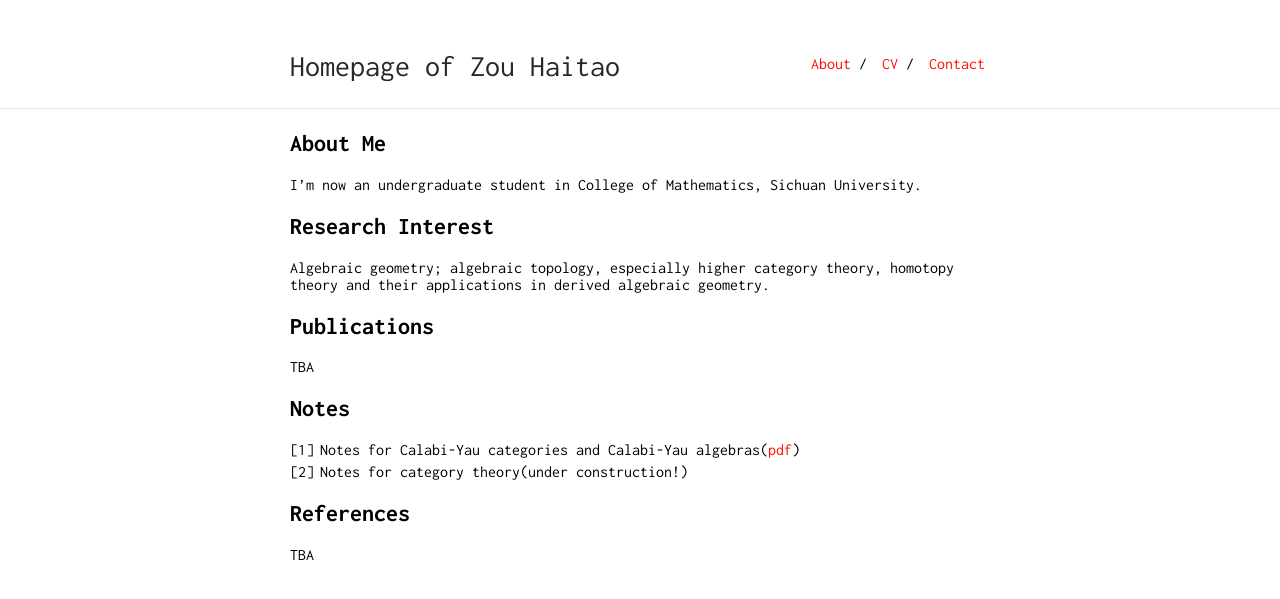
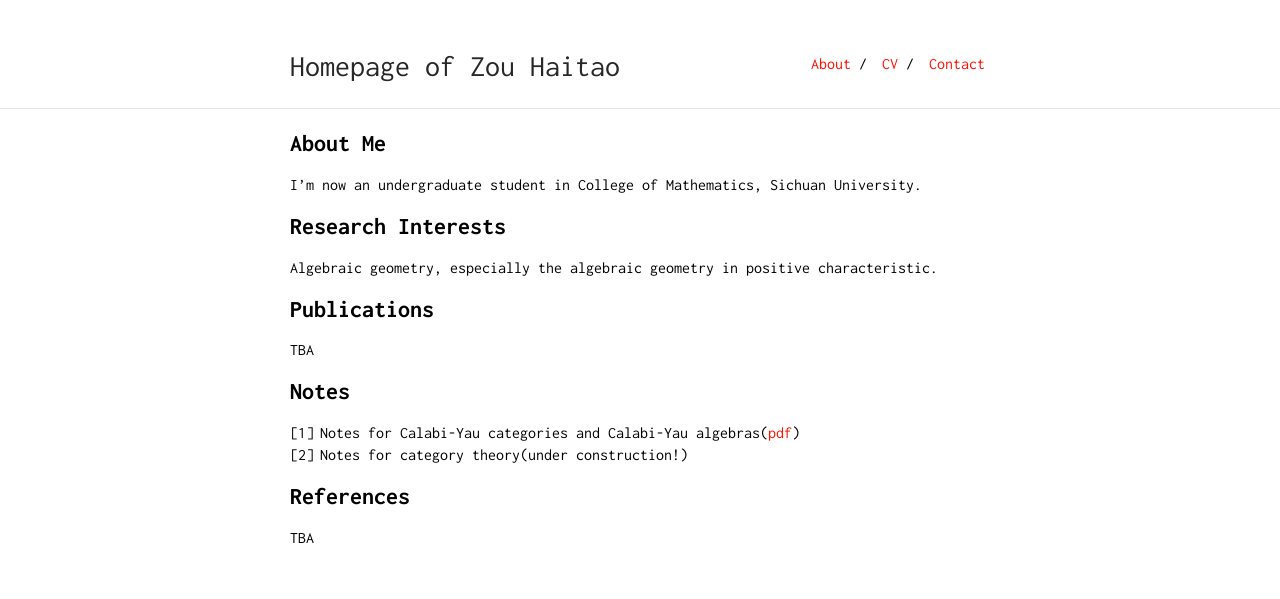
Before and after one commit to WalterScu/WalterScu.github.io, a Jekyll site: the page built from index.md, in a window 1280 px wide. Shown: the top 599 px of the page. Built offline with Jekyll 4.4.1, drawn with Linux system fonts in a browser that asks for light colours; our own code applies the rules of GitHub Pages for plain Markdown files.

Commit message:
Update index.md

```diff
--- a/index.md
+++ b/index.md
@@ -6,9 +6,9 @@ layout: default
 
 I'm now an undergraduate student in College of Mathematics, Sichuan University.
 
-## Research Interest
+## Research Interests
 
-Algebraic geometry; algebraic topology, especially higher category theory, homotopy theory and their applications in derived algebraic geometry.
+Algebraic geometry, especially the algebraic geometry in positive characteristic.
 
 ## Publications
 
```
